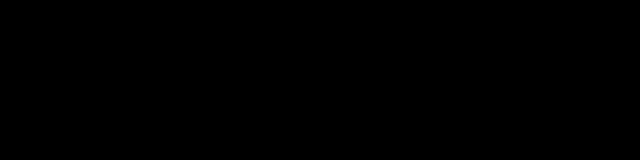
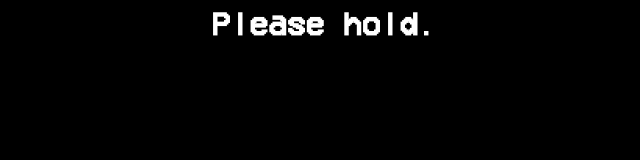
Before and after one commit to jetongb/jetongb.github.io, a plain HTML site: page index.html in a window 1280 px wide. Shown: the whole page, without its empty margins (316-956 px from the left). Drawn offline with Linux system fonts and the light colour scheme.

Commit message:
Fixed white color

```diff
--- a/index.html
+++ b/index.html
@@ -10,7 +10,7 @@
 
     .Type {
         font-family: 'VCR';
-        text-decoration-color: currentColor;
+        color: white;
     }
 
 </style>
```
